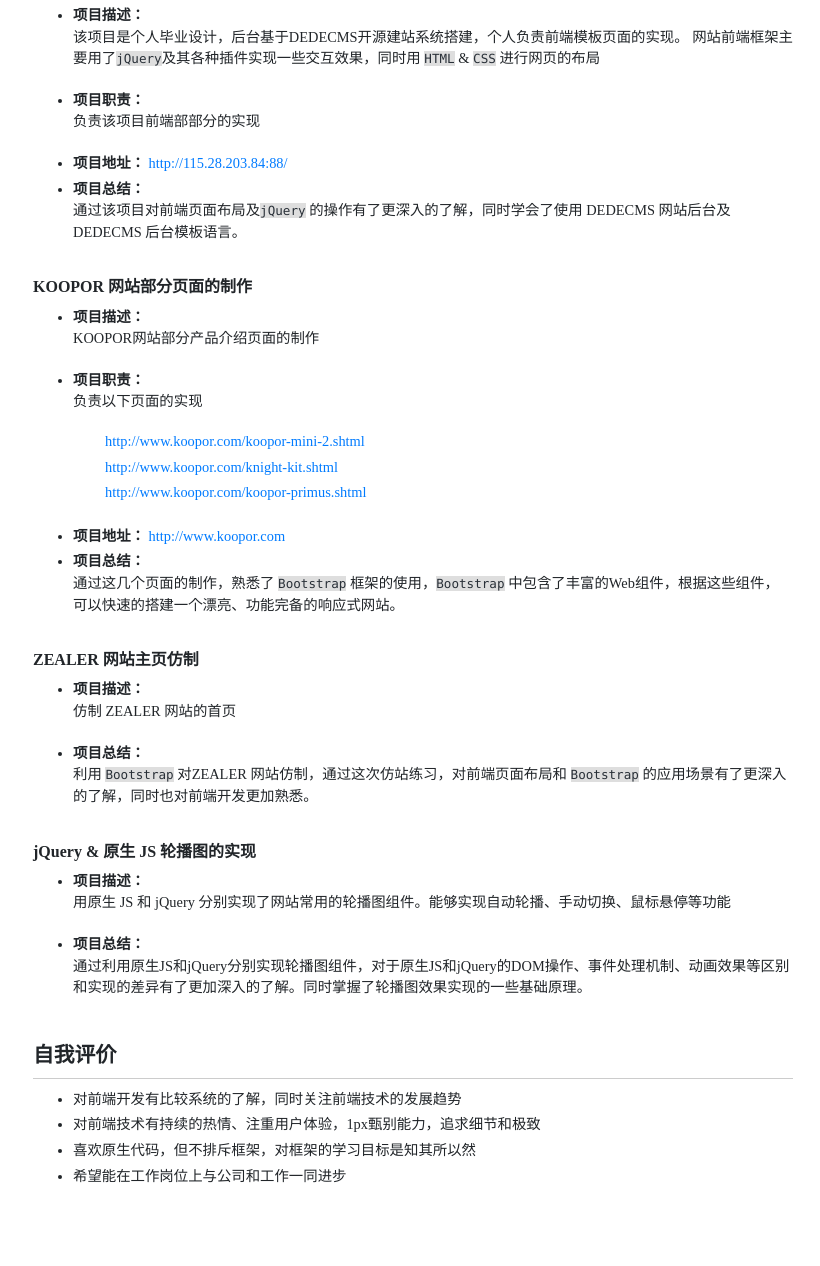
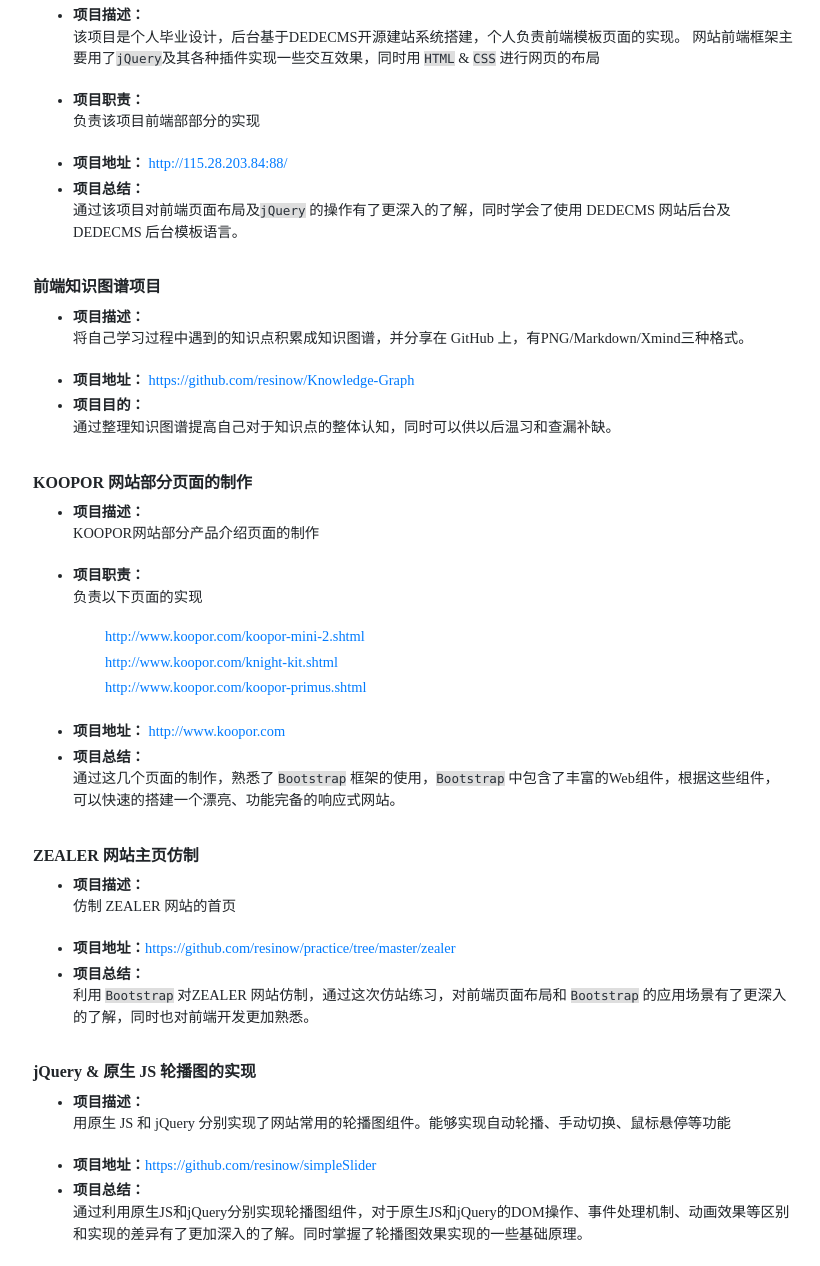
Before and after one commit to resinow/resinow.github.io, a plain HTML site: page index.html in a window 1280 px wide. Shown: the part 1041-2307 px from the top of the page, without its empty margins (227-1047 px from the left). Before the commit the page ends 2266 px from the top, so only its background shows below. Drawn offline with nearby package versions, Linux system fonts and the light colour scheme.

Commit message:
update index file

```diff
--- a/index.html
+++ b/index.html
@@ -145,7 +145,27 @@
             </p>
         </li>
     </ul>
+    <h2>
+        <strong>前端知识图谱项目</strong>
+    </h2>
+    <ul>
+        <li>
+            <strong>项目描述： </strong>
+            <p>
+                将自己学习过程中遇到的知识点积累成知识图谱，并分享在 GitHub 上，有PNG/Markdown/Xmind三种格式。
+            </p>
+        </li>
 
+        <li><strong>项目地址：</strong>
+            <a href="https://github.com/resinow/Knowledge-Graph" target="_blank">https://github.com/resinow/Knowledge-Graph</a>
+        </li>
+        <li>
+            <strong>项目目的：</strong>
+            <p>
+                通过整理知识图谱提高自己对于知识点的整体认知，同时可以供以后温习和查漏补缺。
+            </p>
+        </li>
+    </ul>
     <h2>
         <strong>KOOPOR 网站部分页面的制作</strong>
     </h2>
@@ -184,6 +204,7 @@
             <strong>项目描述：</strong>
             <p>仿制 ZEALER 网站的首页</p>
         </li>
+        <li><strong>项目地址：</strong><a href="https://github.com/resinow/practice/tree/master/zealer">https://github.com/resinow/practice/tree/master/zealer</a></li>
         <li>
             <strong>项目总结：</strong>
             <p>
@@ -192,7 +213,7 @@
         </li>
     </ul>
 
- <h2>
+    <h2>
         <strong>jQuery & 原生 JS 轮播图的实现</strong>
     </h2>
     <ul>
@@ -201,6 +222,7 @@
             <strong>项目描述：</strong>
             <p>用原生 JS 和 jQuery 分别实现了网站常用的轮播图组件。能够实现自动轮播、手动切换、鼠标悬停等功能</p>
         </li>
+        <li><strong>项目地址：</strong><a href="https://github.com/resinow/simpleSlider">https://github.com/resinow/simpleSlider</a></li>
         <li>
             <strong>项目总结：</strong>
             <p>
```
